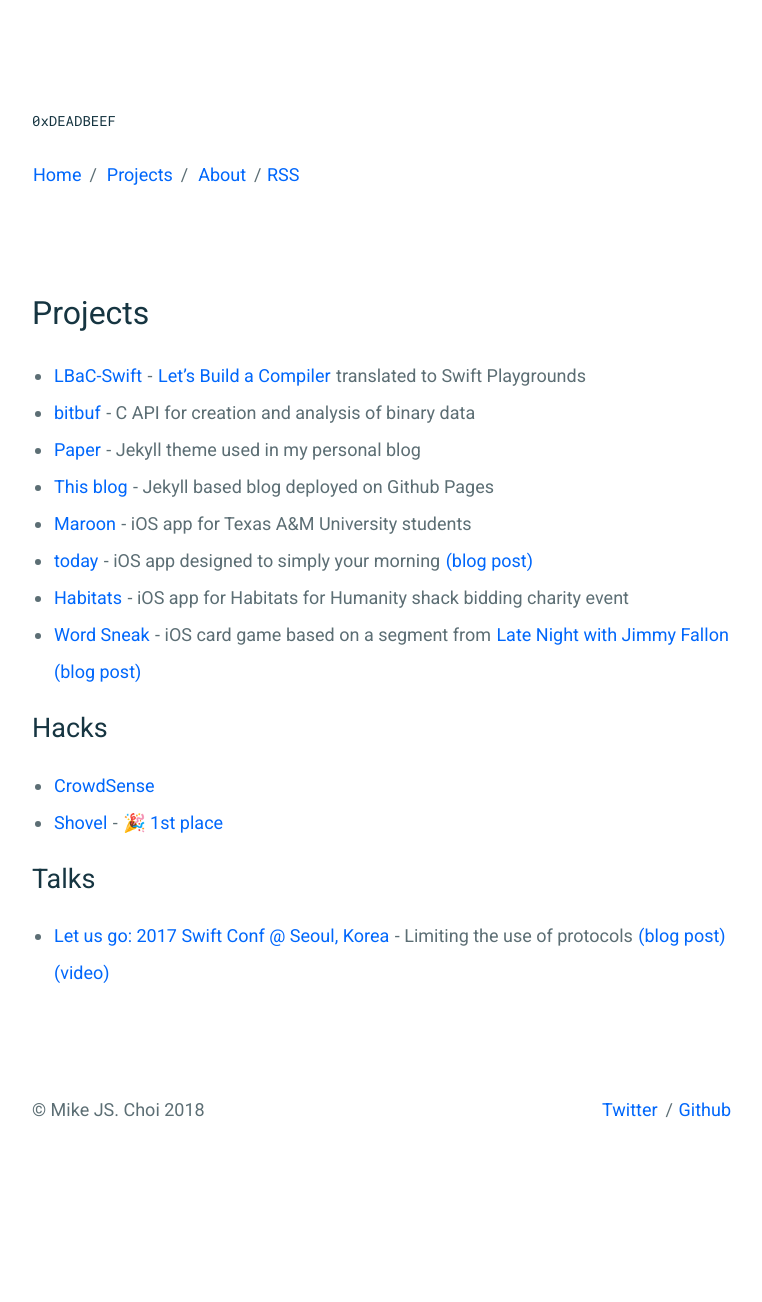
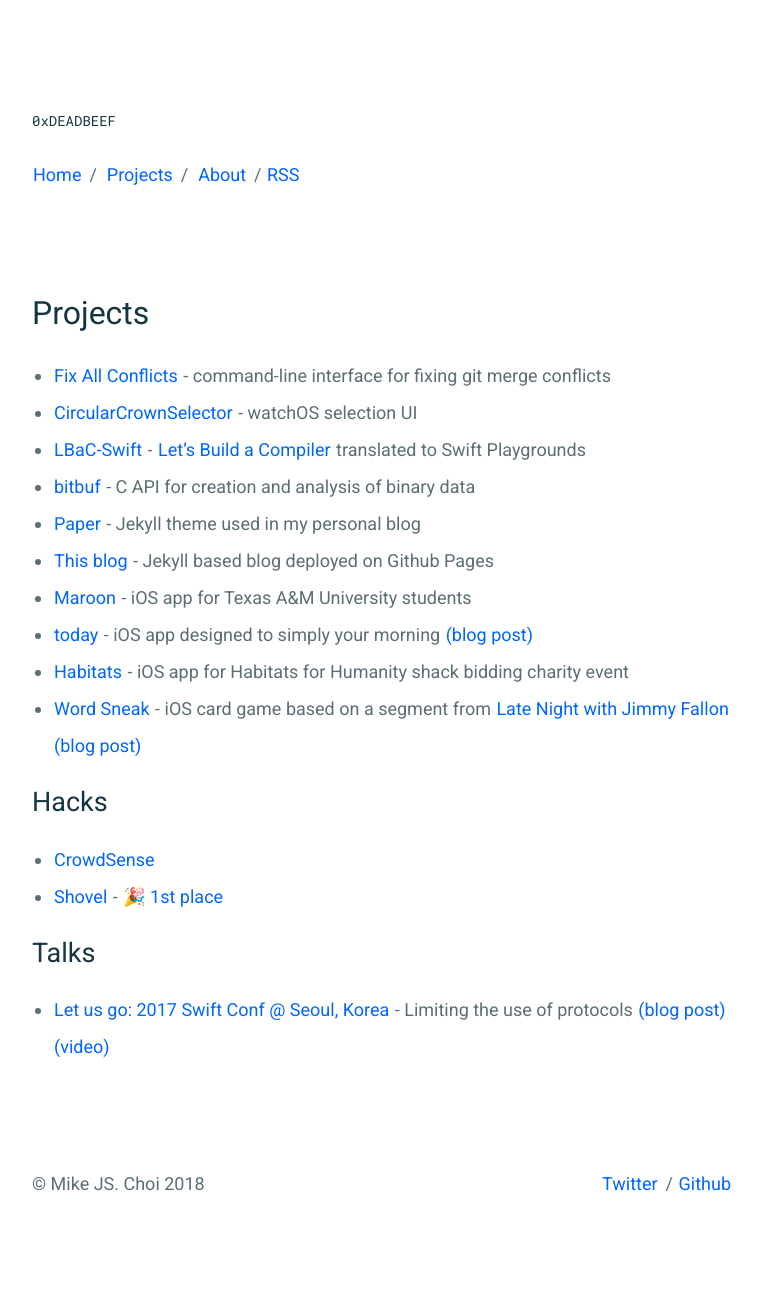
Before and after one commit to mkchoi212/mkchoi212.github.io, a Jekyll site: the page built from _pages/projects.md, in a window 1280 px wide. Shown: the whole page, without its empty margins (258-1020 px from the left). Built offline with Jekyll 4.4.1, drawn with Linux system fonts in a browser that asks for light colours; before the commit the page ends 1228 px from its top, so only the background shows below that.

Commit message:
Update project list

```diff
--- a/_pages/projects.md
+++ b/_pages/projects.md
@@ -4,6 +4,8 @@ title: Projects
 permalink: /projects/
 ---
 
+- [Fix All Conflicts](https://github.com/mkchoi212/fac) - command-line interface for fixing git merge conflicts
+- [CircularCrownSelector](https://github.com/mkchoi212/CircularCrownSelector) - watchOS selection UI
 - [LBaC-Swift](https://github.com/mkchoi212/LBAC-Swift) - [Let's Build a Compiler](https://compilers.iecc.com/crenshaw/) translated to Swift Playgrounds
 - [bitbuf](https://github.com/mkchoi212/bitbuf) - C API for creation and analysis of binary data
 - [Paper](https://github.com/mkchoi212/paper-jekyll-theme) - Jekyll theme used in my personal blog
```
